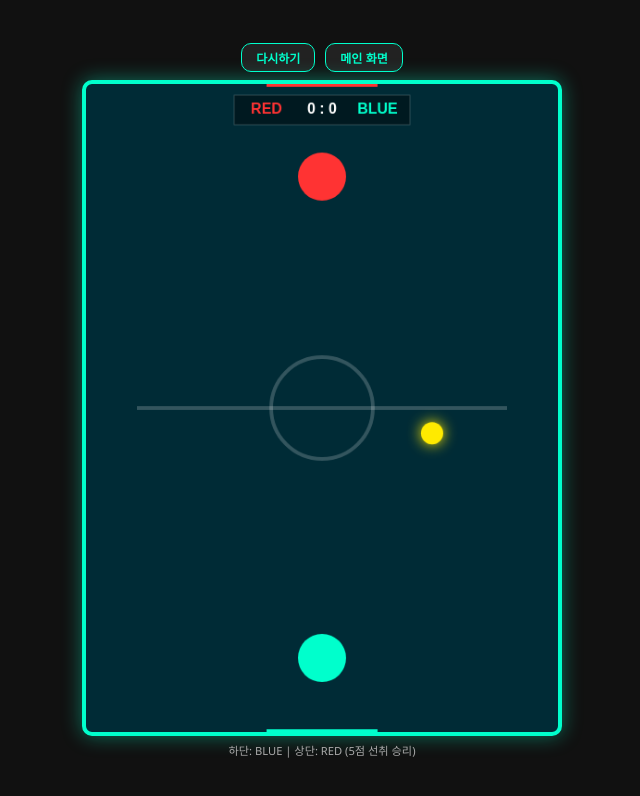
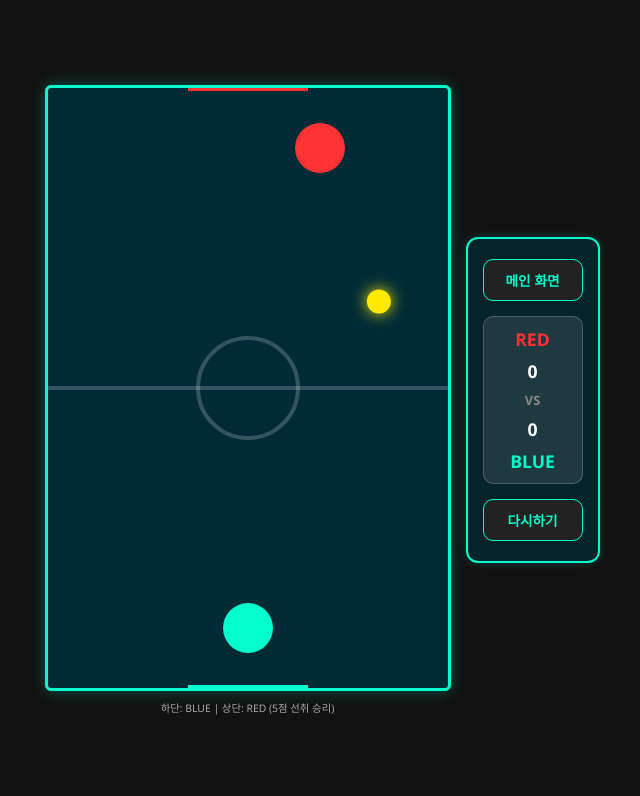
Before and after one commit to siyuloh/airhockey-game, a plain HTML site: page index.html in a window 1280 px wide. Both pictures are taken after a click on the button "게임 시작 (1P)". Shown: the whole page, without its empty margins (318-958 px from the left). Drawn offline with Linux system fonts and the light colour scheme.

Commit message:
에어하키 UI 수정: 맵 중앙 배치 및 우측 세로 사이드바(점수판/버튼) 적용

```diff
--- a/index.html
+++ b/index.html
@@ -6,7 +6,7 @@
       name="viewport"
       content="width=device-width, initial-scale=1.0, maximum-scale=1.0, user-scalable=no"
     />
-    <title>SIYUL HOCKEY</title>
+    <title>아케이드 에어하키</title>
     <style>
       * {
         box-sizing: border-box;
@@ -21,28 +21,31 @@
         color: #fff;
         font-family: "Segoe UI", Tahoma, Geneva, Verdana, sans-serif;
         display: flex;
-        flex-direction: column;
+        flex-direction: row;
         align-items: center;
-        justify-content: center;
+        justify-content: center; /* 컴퓨터 중앙 정렬 */
         height: 100vh;
         height: 100dvh;
         overflow: hidden;
+        gap: 20px; /* 게임판과 우측 사이드바 사이 간격 */
       }
 
-      /* 메인 메뉴 화면 */
+      /* 메인 화면 스타일 */
       #menuScreen {
         display: flex;
         flex-direction: column;
         align-items: center;
         justify-content: center;
         position: absolute;
+        top: 0;
+        left: 0;
         width: 100%;
         height: 100%;
         background: rgba(11, 26, 36, 0.95);
         z-index: 10;
       }
       #menuScreen h1 {
-        font-size: 2.5rem;
+        font-size: 2.2rem;
         color: #00ffcc;
         text-shadow: 0 0 15px rgba(0, 255, 204, 0.5);
         margin-bottom: 25px;
@@ -59,59 +62,82 @@
         border-radius: 30px;
         cursor: pointer;
         box-shadow: 0 4px 15px rgba(0, 255, 204, 0.3);
+        transition: transform 0.1s;
       }
       .menu-btn:active {
         transform: scale(0.95);
       }
 
-      /* 게임 플레이 화면 (모바일 세로형 꽉참 최적화) */
+      /* 게임 플레이 화면 스타일 (중앙 배치) */
       #gameScreen {
         display: none;
+        flex-direction: row;
+        align-items: center;
+        justify-content: center;
+        gap: 15px;
+        position: relative;
+      }
+
+      /* 캔버스 맵 스타일 */
+      canvas {
+        background: #002b36;
+        border: 3px solid #00ffcc;
+        border-radius: 6px;
+        box-shadow: 0 0 15px rgba(0, 255, 204, 0.3);
+        max-height: 85vh;
+        object-fit: contain;
+      }
+
+      /* 맵 오른쪽 옆에 세로로 배치될 사이드바 (점수판 + 메인화면/다시하기 버튼) */
+      #rightSidebar {
+        display: flex;
         flex-direction: column;
         align-items: center;
         justify-content: center;
-        width: 100%;
-        height: 100%;
-        padding: 10px;
-        position: relative;
+        gap: 15px;
+        background: rgba(0, 43, 54, 0.7);
+        border: 2px solid #00ffcc;
+        padding: 20px 15px;
+        border-radius: 12px;
+        box-shadow: 0 0 10px rgba(0, 255, 204, 0.2);
       }
 
-      /* 모바일 화면 크기에 꽉 차도록 캔버스 최대 크기 설정 */
-      canvas {
-        background: #002b36;
-        border: 4px solid #00ffcc;
-        border-radius: 10px;
-        box-shadow: 0 0 20px rgba(0, 255, 204, 0.4);
-        width: 95vw;
-        height: 82vh;
-        max-width: 480px;
-        object-fit: contain;
-      }
-
-      /* 게임 중 상단 미니 컨트롤 바 (메인화면, 다시하기) */
-      #inGameTopBar {
-        display: flex;
-        gap: 10px;
-        margin-bottom: 8px;
-      }
       .control-btn {
         background: #222;
         color: #00ffcc;
         border: 1px solid #00ffcc;
-        padding: 5px 14px;
+        padding: 10px 15px;
         border-radius: 10px;
-        font-size: 0.75rem;
+        font-size: 0.85rem;
         font-weight: bold;
         cursor: pointer;
+        width: 100px;
+        text-align: center;
+        transition: background 0.1s;
       }
-      .control-btn:active {
+      .control-btn:active,
+      .control-btn:hover {
         background: #00ffcc;
         color: #111;
       }
 
+      #scoreboard {
+        font-size: 1.1rem;
+        font-weight: bold;
+        background: rgba(255, 255, 255, 0.1);
+        padding: 10px;
+        border-radius: 10px;
+        border: 1px solid rgba(255, 255, 255, 0.2);
+        text-align: center;
+        display: flex;
+        flex-direction: column;
+        gap: 8px;
+        width: 100px;
+      }
+
       #instructions {
-        margin-top: 6px;
-        font-size: 0.7rem;
+        margin-top: 4px;
+        font-size: 0.65rem;
         color: #aaa;
         text-align: center;
       }
@@ -131,7 +157,7 @@
         z-index: 20;
       }
       #winnerText {
-        font-size: 2.5rem;
+        font-size: 2.2rem;
         font-weight: bold;
         margin-bottom: 20px;
         letter-spacing: 2px;
@@ -139,15 +165,15 @@
       }
       .overlay-btn-group {
         display: flex;
-        gap: 15px;
+        gap: 12px;
       }
       .overlay-btn {
         background: linear-gradient(135deg, #00ffcc, #0088cc);
         border: none;
         color: #0b1a24;
-        font-size: 1rem;
+        font-size: 0.95rem;
         font-weight: bold;
-        padding: 10px 25px;
+        padding: 10px 22px;
         border-radius: 18px;
         cursor: pointer;
       }
@@ -159,19 +185,28 @@
   </head>
   <body>
     <div id="menuScreen">
-      <h1>SIYUL HOCKEY</h1>
+      <h1>AIR HOCKEY</h1>
       <button class="menu-btn" onclick="startGame(1)">게임 시작 (1P)</button>
       <button class="menu-btn" onclick="startGame(2)">게임 시작 (2P)</button>
     </div>
 
     <div id="gameScreen">
-      <div id="inGameTopBar">
-        <button class="control-btn" onclick="restartGame()">다시하기</button>
-        <button class="control-btn" onclick="returnToMenu()">메인 화면</button>
+      <div>
+        <canvas id="gameCanvas" width="400" height="600"></canvas>
+        <div id="instructions">하단: BLUE | 상단: RED (5점 선취 승리)</div>
       </div>
 
-      <canvas id="gameCanvas" width="400" height="700"></canvas>
-      <div id="instructions">하단: BLUE | 상단: RED (5점 선취 승리)</div>
+      <div id="rightSidebar">
+        <button class="control-btn" onclick="returnToMenu()">메인 화면</button>
+        <div id="scoreboard">
+          <span style="color: #ff3333">RED</span>
+          <span id="redScore">0</span>
+          <span style="font-size: 0.8rem; color: #888">VS</span>
+          <span id="blueScore">0</span>
+          <span style="color: #00ffcc">BLUE</span>
+        </div>
+        <button class="control-btn" onclick="restartGame()">다시하기</button>
+      </div>
 
       <div id="gameOverScreen">
         <div id="winnerText">BLUE 승리!</div>
@@ -193,6 +228,9 @@
       const winnerText = document.getElementById("winnerText");
       const canvas = document.getElementById("gameCanvas");
       const ctx = canvas.getContext("2d");
+
+      const redScoreEl = document.getElementById("redScore");
+      const blueScoreEl = document.getElementById("blueScore");
 
       let gameMode = 1;
       let gameRunning = false;
@@ -267,24 +305,22 @@
       };
 
       const bluePlayer = {
-        // 하단 (BLUE 팀)
         x: canvas.width / 2,
-        y: canvas.height - 80,
-        radius: 26,
+        y: canvas.height - 60,
+        radius: 25,
         color: "#00ffcc",
         targetX: canvas.width / 2,
-        targetY: canvas.height - 80,
+        targetY: canvas.height - 60,
       };
 
       const redPlayer = {
-        // 상단 (RED 팀)
         x: canvas.width / 2,
-        y: 100,
-        radius: 26,
-        speed: 5.2,
+        y: 60,
+        radius: 25,
+        speed: 4.8,
         color: "#ff3333",
         targetX: canvas.width / 2,
-        targetY: 100,
+        targetY: 60,
       };
 
       function startGame(mode) {
@@ -292,6 +328,8 @@
         gameMode = mode;
         redScore = 0;
         blueScore = 0;
+        redScoreEl.textContent = "0";
+        blueScoreEl.textContent = "0";
 
         gameOverScreen.style.display = "none";
         menuScreen.style.display = "none";
@@ -346,7 +384,7 @@
           bluePlayer.targetX = x;
           bluePlayer.targetY = y;
         } else if (gameMode === 2) {
-          if (y < 40 + redPlayer.radius) y = 40 + redPlayer.radius; // 상단 점수판 영역 보호
+          if (y < redPlayer.radius) y = redPlayer.radius;
           if (y > canvas.height / 2 - redPlayer.radius)
             y = canvas.height / 2 - redPlayer.radius;
           redPlayer.targetX = x;
@@ -392,7 +430,7 @@
             puck.velocityX * puck.velocityX + puck.velocityY * puck.velocityY,
           );
 
-          const newSpeed = Math.min(speed + 2.5, 17);
+          const newSpeed = Math.min(speed + 2.5, 16);
           puck.velocityX = Math.cos(angle) * newSpeed;
           puck.velocityY = Math.sin(angle) * newSpeed;
 
@@ -422,7 +460,6 @@
           if (redPlayer.x < redPlayer.radius) redPlayer.x = redPlayer.radius;
           if (redPlayer.x > canvas.width - redPlayer.radius)
             redPlayer.x = canvas.width - redPlayer.radius;
-          if (redPlayer.y < 50) redPlayer.y = 50;
         } else {
           redPlayer.x += (redPlayer.targetX - redPlayer.x) * 0.35;
           redPlayer.y += (redPlayer.targetY - redPlayer.y) * 0.35;
@@ -447,6 +484,7 @@
         if (puck.y - puck.radius < 0) {
           if (puck.x > goalLeft && puck.x < goalRight) {
             blueScore++;
+            blueScoreEl.textContent = blueScore;
             playSound("goal");
             triggerShake(10, 20);
             checkWinCondition();
@@ -461,6 +499,7 @@
         if (puck.y + puck.radius > canvas.height) {
           if (puck.x > goalLeft && puck.x < goalRight) {
             redScore++;
+            redScoreEl.textContent = redScore;
             playSound("goal");
             triggerShake(10, 20);
             checkWinCondition();
@@ -506,7 +545,6 @@
 
         ctx.clearRect(0, 0, canvas.width, canvas.height);
 
-        // 링크 테두리 및 중앙선
         ctx.strokeStyle = "rgba(255, 255, 255, 0.2)";
         ctx.lineWidth = 4;
 
@@ -516,10 +554,9 @@
         ctx.stroke();
 
         ctx.beginPath();
-        ctx.arc(canvas.width / 2, canvas.height / 2, 55, 0, Math.PI * 2);
+        ctx.arc(canvas.width / 2, canvas.height / 2, 50, 0, Math.PI * 2);
         ctx.stroke();
 
-        // 위쪽 골대 (RED 팀 골대)
         ctx.strokeStyle = "#ff3333";
         ctx.lineWidth = 6;
         ctx.beginPath();
@@ -527,44 +564,22 @@
         ctx.lineTo(canvas.width / 2 + 60, 0);
         ctx.stroke();
 
-        // 아래쪽 골대 (BLUE 팀 골대)
         ctx.strokeStyle = "#00ffcc";
         ctx.beginPath();
         ctx.moveTo(canvas.width / 2 - 60, canvas.height);
         ctx.lineTo(canvas.width / 2 + 60, canvas.height);
         ctx.stroke();
 
-        // [추가됨] 맵 내부 상단에 위치한 사각형 점수판 디자인
-        ctx.fillStyle = "rgba(0, 0, 0, 0.4)";
-        ctx.fillRect(canvas.width / 2 - 95, 12, 190, 32);
-        ctx.strokeStyle = "rgba(255, 255, 255, 0.2)";
-        ctx.lineWidth = 1;
-        ctx.strokeRect(canvas.width / 2 - 95, 12, 190, 32);
-
-        ctx.font = "bold 16px sans-serif";
-        ctx.textAlign = "center";
-        ctx.textBaseline = "middle";
-
-        ctx.fillStyle = "#ff3333";
-        ctx.fillText("RED", canvas.width / 2 - 60, 28);
-        ctx.fillStyle = "#ffffff";
-        ctx.fillText(`${redScore} : ${blueScore}`, canvas.width / 2, 28);
-        ctx.fillStyle = "#00ffcc";
-        ctx.fillText("BLUE", canvas.width / 2 + 60, 28);
-
-        // RED 패들 (상단)
         ctx.fillStyle = redPlayer.color;
         ctx.beginPath();
         ctx.arc(redPlayer.x, redPlayer.y, redPlayer.radius, 0, Math.PI * 2);
         ctx.fill();
 
-        // BLUE 패들 (하단)
         ctx.fillStyle = bluePlayer.color;
         ctx.beginPath();
         ctx.arc(bluePlayer.x, bluePlayer.y, bluePlayer.radius, 0, Math.PI * 2);
         ctx.fill();
 
-        // 노란색 퍽 (공)
         ctx.fillStyle = puck.color;
         ctx.shadowBlur = 15;
         ctx.shadowColor = puck.color;
```
